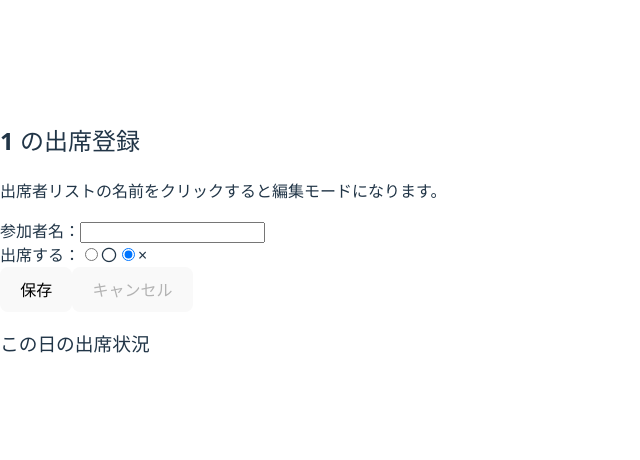
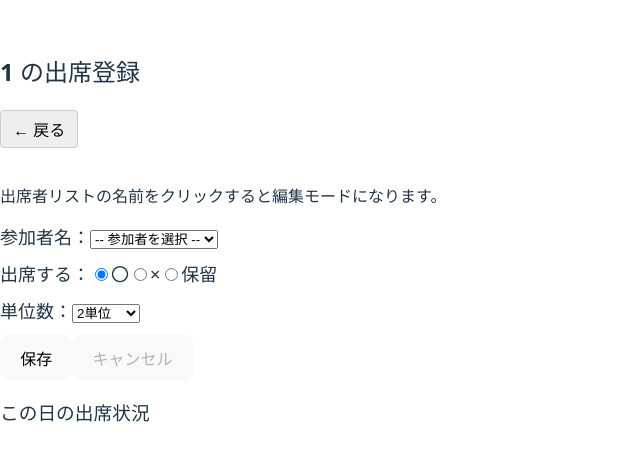
Before and after one commit to M-taityo/circle-attendance, a React (Vite) app: page /date/1 in a window 1280 px wide. Shown: the part 160-620 px from the top of the page, without its empty margins (0-640 px from the left). Built offline with nearby package versions, Linux system fonts and the light colour scheme.

Commit message:
Update TotalsPage with Excel export functionality

```diff
--- a/package.json
+++ b/package.json
@@ -10,10 +10,12 @@
     "preview": "vite preview"
   },
   "dependencies": {
+    "file-saver": "^2.0.5",
     "react": "^19.1.0",
     "react-calendar": "^5.1.0",
     "react-dom": "^19.1.0",
-    "react-router-dom": "^6.22.3"
+    "react-router-dom": "^6.22.3",
+    "xlsx": "^0.18.5"
   },
   "devDependencies": {
     "@eslint/js": "^9.25.0",
--- a/src/DatePage.jsx
+++ b/src/DatePage.jsx
@@ -1,26 +1,20 @@
-import { useParams } from "react-router-dom";
+import { useParams, useNavigate } from "react-router-dom";
 import { useState, useEffect } from "react";
 
 function DatePage() {
   const { date } = useParams();
+  const navigate = useNavigate(); // ← 戻るボタン用
 
   const [attendanceData, setAttendanceData] = useState({ participants: {} });
-
-  // 参加者名リストを保持する状態
   const [participantsList, setParticipantsList] = useState([]);
 
-  // フォーム入力用の状態
   const [participantName, setParticipantName] = useState("");
-  const [isPresent, setIsPresent] = useState(false);
-  const [units, setUnits] = useState(1);
-
-  // 「その他」の自由入力用
+  const [isPresent, setIsPresent] = useState(true); // デフォルト〇
+  const [units, setUnits] = useState(2);
   const [customUnits, setCustomUnits] = useState("");
-
   const [editingName, setEditingName] = useState(null);
 
   useEffect(() => {
-    // 出席データ読み込み
     const stored = localStorage.getItem(`attendance-${date}`);
     if (stored) {
       setAttendanceData(JSON.parse(stored));
@@ -28,7 +22,6 @@ function DatePage() {
       setAttendanceData({ participants: {} });
     }
 
-    // 参加者名リスト読み込み
     const storedParticipants = localStorage.getItem("participants");
     if (storedParticipants) {
       setParticipantsList(JSON.parse(storedParticipants));
@@ -41,8 +34,16 @@ function DatePage() {
 
   const resetForm = () => {
   setParticipantName("");
-    setIsPresent(false);
-    setUnits(1);
+  setIsPresent(true); // デフォルト〇
+
+  // 日付を元に土曜日なら2.5単位、それ以外は2単位をデフォルト
+  const selectedDate = new Date(date);
+  if (selectedDate.getDay() === 6) {
+    setUnits(2.5); // 土曜日
+  } else {
+    setUnits(2); // 平日や日曜など
+  }
+
   setCustomUnits("");
   setEditingName(null);
 };
@@ -53,11 +54,9 @@ function DatePage() {
       return;
     }
 
-    // 単位数を決定（出席しない場合は0）
     let savedUnits = 0;
-    if (isPresent) {
+    if (isPresent === true) {
       if (units === "") {
-        // 「その他」選択時は customUnits を数値変換
         const parsed = parseFloat(customUnits);
         if (isNaN(parsed) || parsed <= 0) {
           alert("有効な単位数を入力してください");
@@ -71,7 +70,7 @@ function DatePage() {
 
     const newParticipants = {
       ...attendanceData.participants,
-      [participantName]: { isPresent, units: savedUnits }
+      [participantName]: { isPresent, units: savedUnits },
     };
 
     const newData = { participants: newParticipants };
@@ -86,8 +85,7 @@ function DatePage() {
     const info = attendanceData.participants[name];
     setParticipantName(name);
     setIsPresent(info.isPresent);
-    // unitsがリストのどれにも当てはまらなければcustomUnitsにセット
-    if ([1, 1.5, 2].includes(info.units)) {
+    if ([2, 2.5].includes(info.units)) {
       setUnits(info.units);
       setCustomUnits("");
     } else {
@@ -100,27 +98,43 @@ function DatePage() {
   return (
     <div>
       <h2>{date} の出席登録</h2>
+
+      <button
+        onClick={() => navigate(-1)}
+        style={{
+          marginBottom: "20px",
+          padding: "6px 12px",
+          fontSize: "16px",
+          backgroundColor: "#eee",
+          border: "1px solid #ccc",
+          borderRadius: "4px",
+          cursor: "pointer",
+        }}
+      >
+        ← 戻る
+      </button>
+
       <p>出席者リストの名前をクリックすると編集モードになります。</p>
 
-      <div>
+      <div style={{ fontSize: "18px", marginBottom: "10px" }}>
         <label>
           参加者名：
-          <input
-            type="text"
-            list="participants-list"
+          <select
             value={participantName}
             onChange={(e) => setParticipantName(e.target.value)}
             disabled={editingName !== null}
-          />
-          <datalist id="participants-list">
+          >
+            <option value="">-- 参加者を選択 --</option>
             {participantsList.map((name) => (
-              <option key={name} value={name} />
+              <option key={name} value={name}>
+                {name}
+              </option>
             ))}
-          </datalist>
+          </select>
         </label>
       </div>
 
-      <div>
+      <div style={{ fontSize: "18px", marginBottom: "10px" }}>
         <label>出席する：</label>
         <label>
           <input
@@ -142,24 +156,34 @@ function DatePage() {
           />
           ×
         </label>
+        <label>
+          <input
+            type="radio"
+            name="isPresent"
+            value="pending"
+            checked={isPresent === "pending"}
+            onChange={() => setIsPresent("pending")}
+          />
+          保留
+        </label>
       </div>
 
-      {isPresent && (
-        <div>
+      {isPresent === true && (
+        <div style={{ fontSize: "18px", marginBottom: "10px" }}>
           <label>
             単位数：
             <select
               value={units}
               onChange={(e) => {
-                setUnits(e.target.value);
-                if (e.target.value !== "") {
+                const val = e.target.value;
+                setUnits(val);
+                if (val !== "") {
                   setCustomUnits("");
                 }
               }}
             >
-              <option value={1}>1単位</option>
-              <option value={1.5}>1.5単位</option>
               <option value={2}>2単位</option>
+              <option value={2.5}>2.5単位</option>
               <option value="">その他</option>
             </select>
           </label>
@@ -177,9 +201,7 @@ function DatePage() {
         </div>
       )}
 
-      <button onClick={saveAttendance}>
-        {editingName ? "更新" : "保存"}
-      </button>
+      <button onClick={saveAttendance}>{editingName ? "更新" : "保存"}</button>
 
       <button onClick={resetForm} disabled={!editingName}>
         キャンセル
@@ -205,13 +227,15 @@ function DatePage() {
 
       <h3>この日の出席状況</h3>
       <ul>
-        {Object.entries(attendanceData.participants).map(([name, info]) => (
-          <li
-            key={name}
-            onClick={() => startEdit(name)}
-            style={{ cursor: "pointer" }}
-          >
-            {name} - 出席: {info.isPresent ? "〇" : "×"} - 単位数: {info.units}
+       {Object.entries(attendanceData.participants || {})
+         .sort(([nameA, infoA], [nameB, infoB]) => {
+           const order = { true: 0, false: 1, pending: 2 };
+           return order[infoA.isPresent] - order[infoB.isPresent];
+         })
+         .map(([name, info]) => (
+           <li key={name} onClick={() => startEdit(name)} style={{ cursor: "pointer" }}>
+             {name} - 出席:{" "}
+             {info.isPresent === true ? "〇" : info.isPresent === false ? "×" : "保留"} - 単位数: {info.units}
            </li>
       ))}
       </ul>
--- /dev/null
+++ b/src/Home.css
@@ -0,0 +1,6 @@
+/* 出席がある日付に適用するスタイル */
+.highlight {
+  background-color: #c8f7c5 !important;
+  font-weight: bold;
+  border-radius: 50%;
+}
--- a/src/Participants.jsx
+++ b/src/Participants.jsx
@@ -1,8 +1,10 @@
 import { useState, useEffect } from 'react';
+import { useNavigate } from 'react-router-dom'; // ← 追加
 
 function Participants() {
   const [participants, setParticipants] = useState([]);
   const [newName, setNewName] = useState('');
+  const navigate = useNavigate(); // ← 戻る機能用
 
   useEffect(() => {
     const saved = JSON.parse(localStorage.getItem('participants')) || [];
@@ -30,6 +32,22 @@ function Participants() {
   return (
     <div>
       <h2>参加者リスト管理</h2>
+
+      <button
+        onClick={() => navigate(-1)}
+        style={{
+          marginBottom: '20px',
+          padding: '6px 12px',
+          fontSize: '16px',
+          backgroundColor: '#eee',
+          border: '1px solid #ccc',
+          borderRadius: '4px',
+          cursor: 'pointer',
+        }}
+      >
+        ← 戻る
+      </button>
+
       <input
         type="text"
         placeholder="名前を入力"
--- a/src/TotalsPage.jsx
+++ b/src/TotalsPage.jsx
@@ -1,12 +1,15 @@
 import { useState, useEffect } from "react";
+import { useNavigate } from "react-router-dom";
+import * as XLSX from "xlsx";
+import { saveAs } from "file-saver";
 
 function TotalsPage() {
   const [totals, setTotals] = useState({});
   const [selectedName, setSelectedName] = useState(null);
   const [attendanceList, setAttendanceList] = useState([]);
+  const navigate = useNavigate();
 
   useEffect(() => {
-    // 参加者ごとの合計単位数を計算
     const totalsData = {};
     for (let key in localStorage) {
       if (key.startsWith("attendance-")) {
@@ -20,17 +23,15 @@ function TotalsPage() {
             }
           }
         } catch {
-          // JSON parse error等は無視
+          // ignore JSON parse errors
         }
       }
     }
     setTotals(totalsData);
   }, []);
 
-  // 名前クリック時の処理：出席履歴一覧を作る
   const onClickName = (name) => {
     const list = [];
-
     for (let key in localStorage) {
       if (key.startsWith("attendance-")) {
         try {
@@ -45,20 +46,112 @@ function TotalsPage() {
         } catch {}
       }
     }
-
-    // 日付順（降順）に並べ替え
     list.sort((a, b) => (a.date < b.date ? 1 : -1));
     setSelectedName(name);
     setAttendanceList(list);
   };
 
+  // 曜日を取得する関数
+  const getWeekday = (dateStr) => {
+    const date = new Date(dateStr);
+    const weekdays = ["日", "月", "火", "水", "木", "金", "土"];
+    return weekdays[date.getDay()];
+  };
+
+  // エクスポート処理
+  const exportExcel = () => {
+    // シート1：合計単位数一覧
+    const totalsSheetData = [["名前", "合計単位数"]];
+    for (const [name, total] of Object.entries(totals)) {
+      totalsSheetData.push([name, total]);
+    }
+
+    // シート2：全参加者の出席履歴
+    const attendanceSheetData = [["名前", "日付", "曜日", "単位数"]];
+    for (let key in localStorage) {
+      if (key.startsWith("attendance-")) {
+        try {
+          const date = key.replace("attendance-", "");
+          const data = JSON.parse(localStorage.getItem(key));
+          if (data && data.participants) {
+            for (const [name, info] of Object.entries(data.participants)) {
+              if (info.isPresent) {
+                attendanceSheetData.push([
+                  name,
+                  date,
+                  getWeekday(date),
+                  info.units,
+                ]);
+              }
+            }
+          }
+        } catch {}
+      }
+    }
+
+    // ブック作成
+    const wb = XLSX.utils.book_new();
+
+    // 合計単位数シート追加
+    const wsTotals = XLSX.utils.aoa_to_sheet(totalsSheetData);
+    XLSX.utils.book_append_sheet(wb, wsTotals, "合計単位数");
+
+    // 出席履歴シート追加
+    const wsAttendance = XLSX.utils.aoa_to_sheet(attendanceSheetData);
+    XLSX.utils.book_append_sheet(wb, wsAttendance, "出席履歴");
+
+    // バイナリデータ作成
+    const wbout = XLSX.write(wb, { bookType: "xlsx", type: "array" });
+
+    // ファイル保存
+    const blob = new Blob([wbout], { type: "application/octet-stream" });
+    saveAs(blob, "attendance_totals.xlsx");
+  };
+
   return (
     <div>
-      <h1>参加者ごとの合計単位数</h1>
+      <h1>合計単位数</h1>
+
+      <button
+        onClick={() => navigate(-1)}
+        style={{
+          marginBottom: "20px",
+          padding: "6px 12px",
+          fontSize: "16px",
+          backgroundColor: "#eee",
+          border: "1px solid #ccc",
+          borderRadius: "4px",
+          cursor: "pointer",
+        }}
+      >
+        ← 戻る
+      </button>
+
+      <button
+        onClick={exportExcel}
+        style={{
+          marginLeft: "10px",
+          marginBottom: "20px",
+          padding: "6px 12px",
+          fontSize: "16px",
+          backgroundColor: "#4caf50",
+          color: "white",
+          border: "none",
+          borderRadius: "4px",
+          cursor: "pointer",
+        }}
+      >
+        出席履歴と合計単位数をエクスポート
+      </button>
+
       {Object.keys(totals).length === 0 && <p>出席記録がありません</p>}
       <ul>
         {Object.entries(totals).map(([name, total]) => (
-          <li key={name} style={{ cursor: "pointer", color: "blue" }} onClick={() => onClickName(name)}>
+          <li
+            key={name}
+            style={{ cursor: "pointer", color: "blue" }}
+            onClick={() => onClickName(name)}
+          >
             {name} : {total} 単位
           </li>
         ))}
@@ -70,7 +163,11 @@ function TotalsPage() {
           {attendanceList.length === 0 ? (
             <p>出席履歴がありません</p>
           ) : (
-            <table border="1" cellPadding="5" style={{ borderCollapse: "collapse" }}>
+            <table
+              border="1"
+              cellPadding="5"
+              style={{ borderCollapse: "collapse" }}
+            >
               <thead>
                 <tr>
                   <th>日付</th>
@@ -80,7 +177,7 @@ function TotalsPage() {
               <tbody>
                 {attendanceList.map(({ date, units }) => (
                   <tr key={date}>
-                    <td>{date}</td>
+                    <td>{date}（{getWeekday(date)}）</td>
                     <td>{units}</td>
                   </tr>
                 ))}
```
Also changed, not shown: src/Home.jsx (+41 -3 lines), 1 other file (tests, documents, lock files or other folders). Lines whose indentation alone changed are shown as unchanged.
